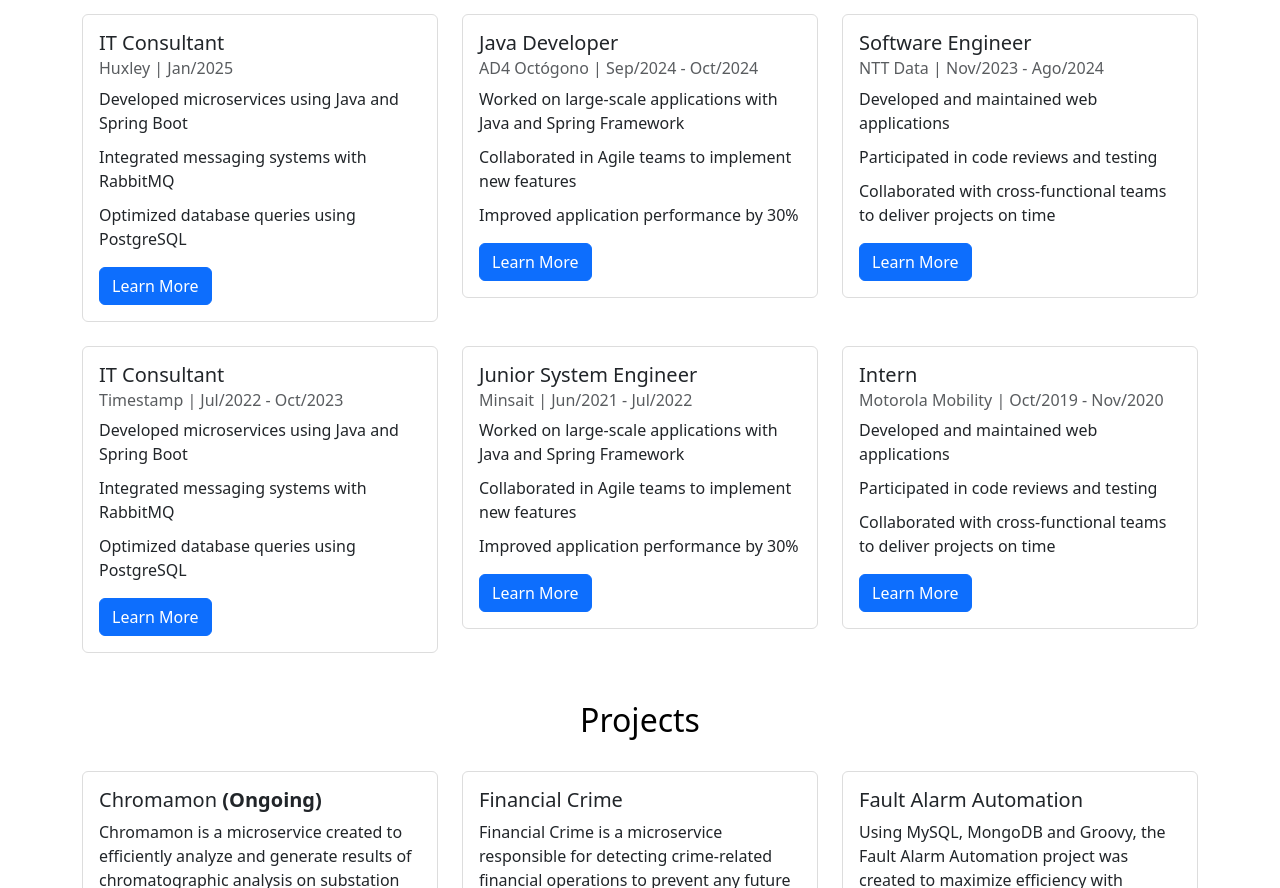
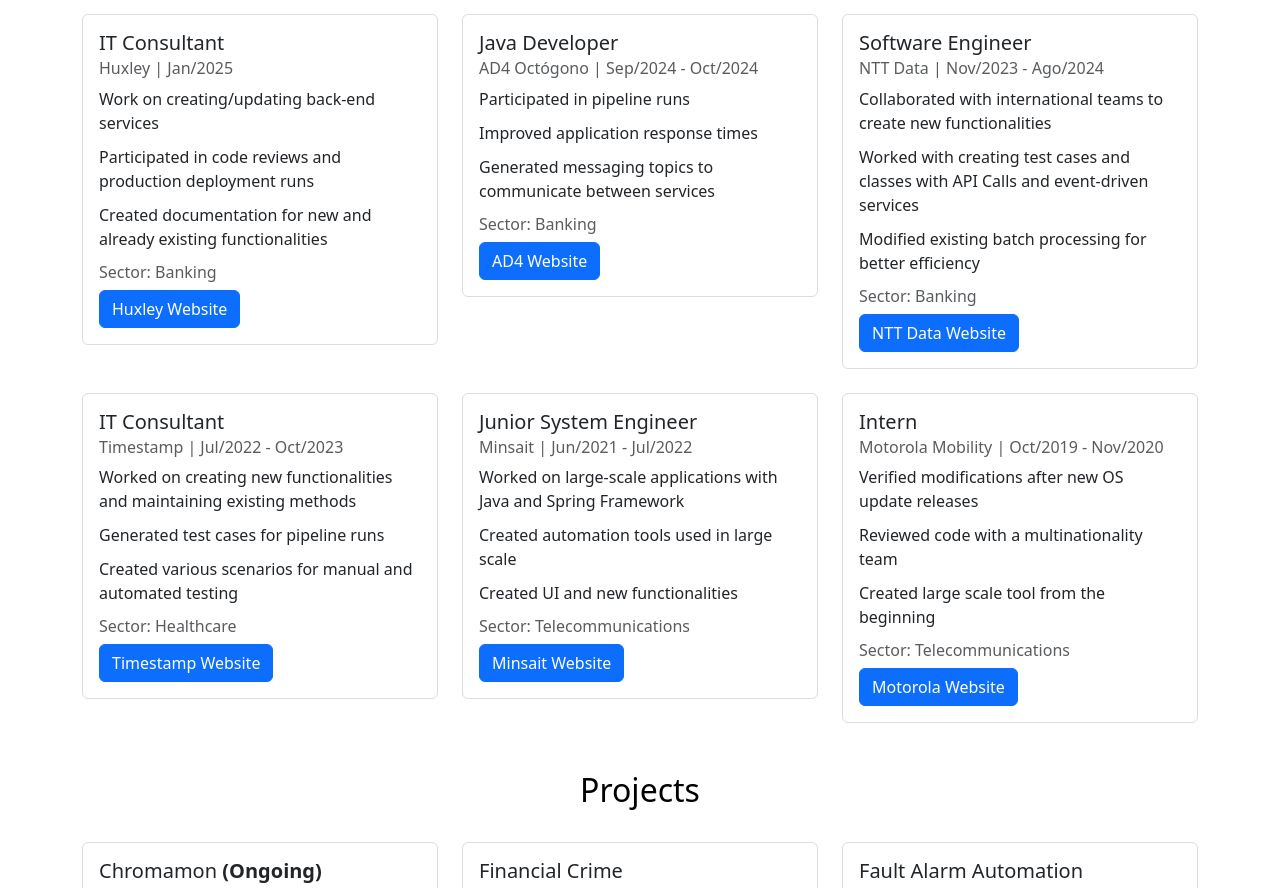
Before and after one commit to Paulo-Possatto/portfolio, a plain HTML site: page index.html in a window 1280 px wide. Shown: the part 382-1270 px from the top of the page. Drawn offline with nearby package versions, Linux system fonts and the light colour scheme.

Commit message:
Modified styles, filled experience description and added spanish translation

```diff
--- a/index.html
+++ b/index.html
@@ -3,7 +3,7 @@
 <head>
     <meta charset="UTF-8">
     <meta name="viewport" content="width=device-width, initial-scale=1.0">
-    <title>Portfolio</title>
+    <title>Portfolio - Paulo Possatto</title>
     <link href="https://cdn.jsdelivr.net/npm/bootstrap@5.3.0/dist/css/bootstrap.min.css" rel="stylesheet">
     <link rel="icon" href="assets/images/favicon.png" type="image/png">
     <link rel="stylesheet" href="styles.css">
@@ -23,7 +23,7 @@
                     <li class="nav-item"><a class="nav-link" href="#about" id="nav-about">About Me</a></li>
                     <li class="nav-item"><a class="nav-link" href="#contact" id="nav-contact">Contact</a></li>
                     <li class="nav-item"><button class="btn btn-light" id="toggle-darkmode">Dark Mode</button></li>
-                    <li class="nav-item"><button class="btn btn-primary ms-2" id="toggle-lang">ES</button></li>
+                    <li class="nav-item"><button class="btn btn-primary ms-2" id="toggle-lang">🇪🇸</button></li>
                 </ul>
             </div>
         </div>
@@ -46,11 +46,12 @@
                         <h5 class="card-title">IT Consultant</h5>
                         <h6 class="card-subtitle mb-2 text-muted">Huxley | Jan/2025</h6>
                         <ul>
-                            <li>Developed microservices using Java and Spring Boot</li>
-                            <li>Integrated messaging systems with RabbitMQ</li>
-                            <li>Optimized database queries using PostgreSQL</li>
+                            <li id="li1-huxley-info">Work on creating/updating back-end services</li>
+                            <li id="li2-huxley-info">Participated in code reviews and production deployment runs</li>
+                            <li id="li3-huxley-info">Created documentation for new and already existing functionalities</li>
                         </ul>
-                        <a href="https://www.huxley.com/es-es/" class="btn btn-primary" target="_blank">Learn More</a>
+                        <h6 class="card-subtitle mb-2 text-muted">Sector: Banking</h6>
+                        <a href="https://www.huxley.com/es-es/" class="btn btn-primary" target="_blank">Huxley Website</a>
                     </div>
                 </div>
             </div>
@@ -61,11 +62,12 @@
                         <h5 class="card-title">Java Developer</h5>
                         <h6 class="card-subtitle mb-2 text-muted">AD4 Octógono | Sep/2024 - Oct/2024</h6>
                         <ul>
-                            <li>Worked on large-scale applications with Java and Spring Framework</li>
-                            <li>Collaborated in Agile teams to implement new features</li>
-                            <li>Improved application performance by 30%</li>
+                            <li id="li1-ad4-info">Participated in pipeline runs</li>
+                            <li id="li2-ad4-info">Improved application response times</li>
+                            <li id="li3-ad4-info">Generated messaging topics to communicate between services</li>
                         </ul>
-                        <a href="https://ad4octogono.es/" class="btn btn-primary" target="_blank">Learn More</a>
+                        <h6 class="card-subtitle mb-2 text-muted">Sector: Banking</h6>
+                        <a href="https://ad4octogono.es/" class="btn btn-primary" target="_blank">AD4 Website</a>
                     </div>
                 </div>
             </div>
@@ -76,11 +78,12 @@
                         <h5 class="card-title">Software Engineer</h5>
                         <h6 class="card-subtitle mb-2 text-muted">NTT Data | Nov/2023 - Ago/2024</h6>
                         <ul>
-                            <li>Developed and maintained web applications</li>
-                            <li>Participated in code reviews and testing</li>
-                            <li>Collaborated with cross-functional teams to deliver projects on time</li>
+                            <li id="li1-ntt-info">Collaborated with international teams to create new functionalities</li>
+                            <li id="li2-ntt-info">Worked with creating test cases and classes with API Calls and event-driven services</li>
+                            <li id="li3-ntt-info">Modified existing batch processing for better efficiency</li>
                         </ul>
-                        <a href="https://es.nttdata.com/" class="btn btn-primary" target="_blank">Learn More</a>
+                        <h6 class="card-subtitle mb-2 text-muted">Sector: Banking</h6>
+                        <a href="https://es.nttdata.com/" class="btn btn-primary" target="_blank">NTT Data Website</a>
                     </div>
                 </div>
             </div>
@@ -92,11 +95,12 @@
                         <h5 class="card-title">IT Consultant</h5>
                         <h6 class="card-subtitle mb-2 text-muted">Timestamp | Jul/2022 - Oct/2023</h6>
                         <ul>
-                            <li>Developed microservices using Java and Spring Boot</li>
-                            <li>Integrated messaging systems with RabbitMQ</li>
-                            <li>Optimized database queries using PostgreSQL</li>
+                            <li id="li1-ts-info">Worked on creating new functionalities and maintaining existing methods</li>
+                            <li id="li2-ts-info">Generated test cases for pipeline runs</li>
+                            <li id="li3-ts-info">Created various scenarios for manual and automated testing</li>
                         </ul>
-                        <a href="https://www.timestampgroup.com/" class="btn btn-primary" target="_blank">Learn More</a>
+                        <h6 class="card-subtitle mb-2 text-muted">Sector: Healthcare</h6>
+                        <a href="https://www.timestampgroup.com/" class="btn btn-primary" target="_blank">Timestamp Website</a>
                     </div>
                 </div>
             </div>
@@ -107,11 +111,12 @@
                         <h5 class="card-title">Junior System Engineer</h5>
                         <h6 class="card-subtitle mb-2 text-muted">Minsait | Jun/2021 - Jul/2022</h6>
                         <ul>
-                            <li>Worked on large-scale applications with Java and Spring Framework</li>
-                            <li>Collaborated in Agile teams to implement new features</li>
-                            <li>Improved application performance by 30%</li>
+                            <li id="li1-ms-info">Worked on large-scale applications with Java and Spring Framework</li>
+                            <li id="li2-ms-info">Created automation tools used in large scale</li>
+                            <li id="li3-ms-info">Created UI and new functionalities</li>
                         </ul>
-                        <a href="https://www.minsait.com/pt" class="btn btn-primary" target="_blank">Learn More</a>
+                        <h6 class="card-subtitle mb-2 text-muted">Sector: Telecommunications</h6>
+                        <a href="https://www.minsait.com/pt" class="btn btn-primary" target="_blank">Minsait Website</a>
                     </div>
                 </div>
             </div>
@@ -122,11 +127,12 @@
                         <h5 class="card-title">Intern</h5>
                         <h6 class="card-subtitle mb-2 text-muted">Motorola Mobility | Oct/2019 - Nov/2020</h6>
                         <ul>
-                            <li>Developed and maintained web applications</li>
-                            <li>Participated in code reviews and testing</li>
-                            <li>Collaborated with cross-functional teams to deliver projects on time</li>
+                            <li id="li1-moto-info">Verified modifications after new OS update releases</li>
+                            <li id="li2-moto-info">Reviewed code with a multinationality team</li>
+                            <li id="li3-moto-info">Created large scale tool from the beginning</li>
                         </ul>
-                        <a href="https://www.hellomoto.com.br/the-office-jaguariuna/" class="btn btn-primary" target="_blank">Learn More</a>
+                        <h6 class="card-subtitle mb-2 text-muted">Sector: Telecommunications</h6>
+                        <a href="https://www.hellomoto.com.br/the-office-jaguariuna/" class="btn btn-primary" target="_blank">Motorola Website</a>
                     </div>
                 </div>
             </div>
--- a/scripts.js
+++ b/scripts.js
@@ -26,8 +26,24 @@
         "about-first-paragraph": "I'm a passionate software developer with over 5 years of experience in creating web applications and back-end systems. I specialize in Java development with Spring Boot and enjoy building scalable and efficient systems. I'm always eager to learn new technologies and keep up with the latest trends in the tech industry.",
         "about-second-paragraph": "My journey in technology began when I was 15 years old, when I first encountered Arduino in my robotics class, then later learning about other programming languages, even at studying the electrical engineering. Since then, I have had the opportunity to work on a variety of projects, from microservices architectures to full-stack development, and I am always seeking to improve my skills and deliver high-quality software.",
         "about-third-paragraph": "In addition to my professional skills, I am passionate about problem-solving, working in teams, and continuous learning. I am currently exploring new technologies trending in the IT market and studying new versions of the technologies that I already know.",
-
-
+        "li1-huxley-info": "Work on creating/updating back-end services",
+        "li2-huxley-info": "Participated in code reviews and production deployment runs",
+        "li3-huxley-info": "Created documentation for new and already existing functionalities",
+        "li1-ad4-info": "Participated in pipeline runs",
+        "li2-ad4-info": "Improved application response times",
+        "li3-ad4-info": "Generated messaging topics to communicate between services",
+        "li1-ntt-info": "Collaborated with international teams to create new functionalities",
+        "li2-ntt-info": "Worked with creating test cases and classes with API Calls and event-driven services",
+        "li3-ntt-info": "Modified existing batch processing for better efficiency",
+        "li1-ts-info": "Worked on creating new functionalities and maintaining existing methods",
+        "li2-ts-info": "Generated test cases for pipeline runs",
+        "li3-ts-info": "Created various scenarios for manual and automated testing",
+        "li1-ms-info": "Worked on large-scale applications with Java and Spring Framework",
+        "li2-ms-info": "Created automation tools used in large scale",
+        "li3-ms-info": "Created UI and new functionalities",
+        "li1-moto-info": "Verified modifications after new OS update releases",
+        "li2-moto-info": "Reviewed code with a multinationality team",
+        "li3-moto-info": "Created large scale tool from the beginning",
     },
     es: {
         "home-title": "Hola, soy Paulo Possatto, Desarrollador de Back-end",
@@ -35,12 +51,12 @@
         "view-projects": "Ver Mis Proyectos",
         "download-resume": "Descargar CV",
         "projects-title": "Proyectos",
-        "about-title": "Acerca de",
+        "about-title": "Acerca de mí",
         "experience-title": "Experiencia",
         "contact-title": "Contacto",
         "nav-home": "Inicio",
         "nav-projects": "Proyectos",
-        "nav-about": "Acerca de",
+        "nav-about": "Acerca de mí",
         "nav-contact": "Contacto",
         "nav-experience": "Experiencia",
         "contact-paragraph": "No dudes en contactarme a través de los enlaces abajo:",
@@ -52,6 +68,24 @@
         "about-first-paragraph": "Soy un desarrollador de software apasionado con más de 5 años de experiencia en la creación de aplicaciones web y sistemas back-end. Me especializo en desarrollo Java con Spring Boot y disfruto construyendo sistemas escalables y eficientes. Siempre estoy ansioso por aprender nuevas tecnologías y mantenerme al día con las últimas tendencias en la industria de la tecnología.",
         "about-second-paragraph": "Mi viaje en la tecnología comenzó cuando tenía 15 años, cuando encontré Arduino por primera vez en mi clase de robótica, luego aprendiendo sobre otros lenguajes de programación, incluso estudiando ingeniería eléctrica. Desde entonces, he tenido la oportunidad de trabajar en una variedad de proyectos, desde arquitecturas de microservicios hasta desarrollo full-stack, y siempre estoy buscando mejorar mis habilidades y entregar software de alta calidad.",
         "about-third-paragraph": "Además de mis habilidades profesionales, soy apasionado por la resolución de problemas, trabajar en equipo y el aprendizaje continuo. Actualmente estoy explorando nuevas tecnologías que son tendencia en el mercado de TI y estudiando nuevas versiones de las tecnologías que ya conozco.",
+        "li1-huxley-info": "Trabajar en la creación/actualización de servicios back-end",
+        "li2-huxley-info": "Participar en revisiones de código y ejecuciones de implementación en producción",
+        "li3-huxley-info": "Crear documentación para nuevas y ya existentes funcionalidades",
+        "li1-ad4-info": "Participación en despligue de proyectos",
+        "li2-ad4-info": "Mejora de tiempos de respuesta de la aplicación",
+        "li3-ad4-info": "Generación de temas de mensajería para comunicación entre servicios",
+        "li1-ntt-info": "Colaboración con equipos internacionales para crear nuevas funcionalidades",
+        "li2-ntt-info": "Trabajar con la creación de casos de prueba y clases con llamadas API y servicios basados en eventos",
+        "li3-ntt-info": "Modificación de procesamiento por lotes existente para una mejor eficiencia",
+        "li1-ts-info": "Trabajar en la creación de nuevas funcionalidades y mantenimiento de métodos existentes",
+        "li2-ts-info": "Generación de casos de prueba para ejecución de despliegues",
+        "li3-ts-info": "Creación de varios escenarios para pruebas manuales y automatizadas",
+        "li1-ms-info": "Trabajar en aplicaciones a gran escala con Java y Spring Framework",
+        "li2-ms-info": "Crear herramientas de automatización utilizadas a gran escala",
+        "li3-ms-info": "Crear UI y nuevas funcionalidades",
+        "li1-moto-info": "Verificación de modificaciones después de nuevas versiones del OS",
+        "li2-moto-info": "Revisión de código con un equipo multinacional",
+        "li3-moto-info": "Creación de herramienta a gran escala desde el principio",
     }
 };
 
@@ -72,7 +106,7 @@
 
     langToggle.addEventListener("click", function () {
         currentLang = currentLang === "EN" ? "ES" : "EN";
-        langToggle.textContent = currentLang === "EN" ? "ES" : "EN";
+        langToggle.textContent = currentLang === "EN" ? "🇪🇸" : "🇬🇧";
 
         resumeButton.href = currentLang === "EN" ? "assets/docs/CV_EN.pdf" : "assets/docs/CV_ES.pdf";
     });
```
Also changed, not shown: styles.css (+8 -0 lines).
